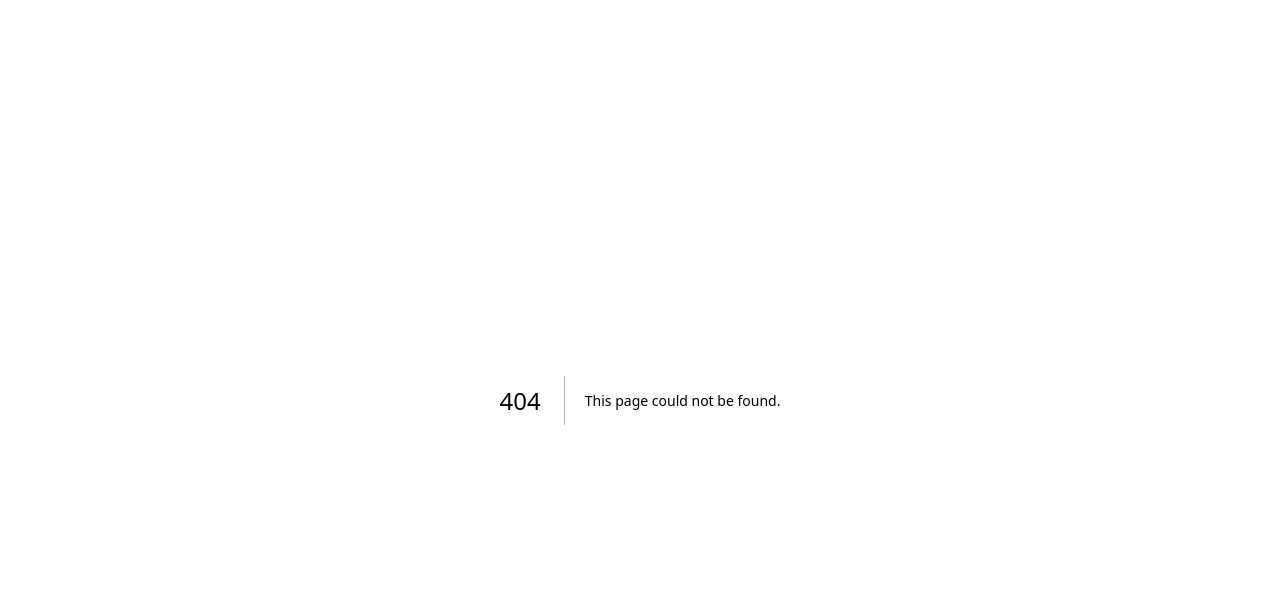
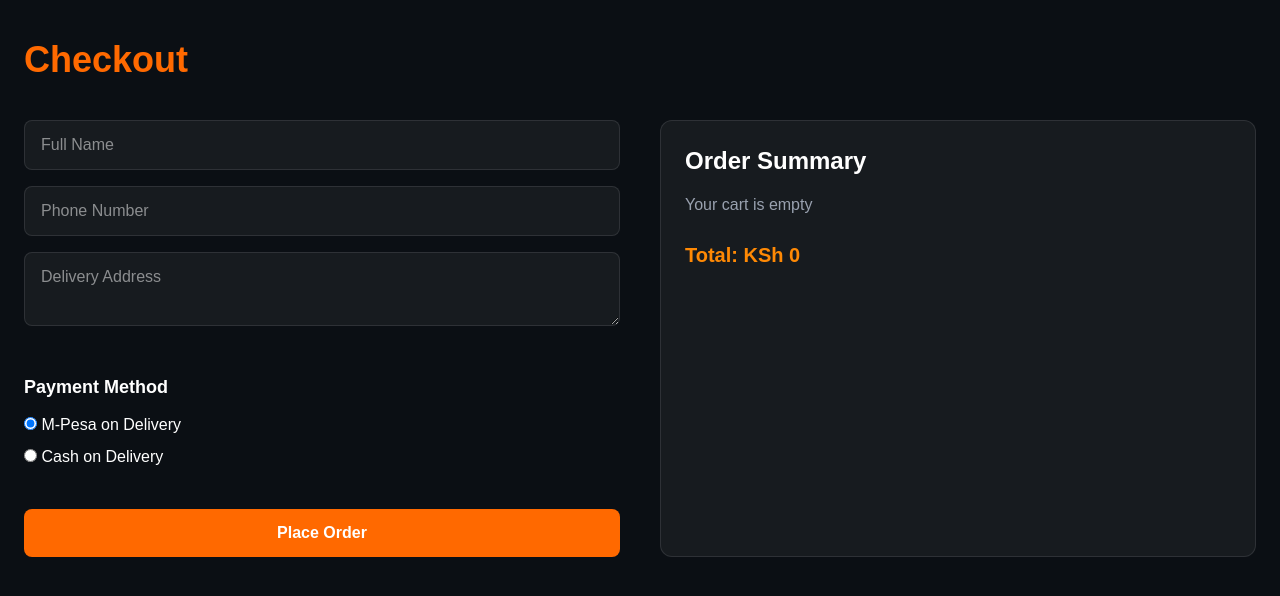
Before and after one commit to Antony-Mwangi/Auto-Genius, a Next.js app: page /checkout in a window 1280 px wide. Before the commit this address had no page. Shown: the top 596 px of the page. Built offline with nearby package versions, Linux system fonts and the light colour scheme.

Commit message:
checkout

```diff
--- a/app/cart/page.tsx
+++ b/app/cart/page.tsx
@@ -1,86 +1,82 @@
 "use client";
 
-import Link from "next/link";
-
 import { useCart } from "@/app/context/CartContext";
-
-import CartItem from "@/app/components/cart/CartItem";
-import CartSummary from "@/app/components/cart/CartSummary";
+import { useRouter } from "next/navigation";
 
 export default function CartPage() {
+  const router = useRouter();
 
-  const { cart } = useCart();
-
-  if (cart.length === 0) {
+  const {
+    cart,
+    increaseQuantity,
+    decreaseQuantity,
+    removeFromCart,
+    subtotal,
+  } = useCart();
 
   return (
+    <main className="min-h-screen bg-[#0b0f14] text-white px-6 py-10">
 
-      <main className="min-h-screen bg-[#0b0f14] flex items-center justify-center">
-
-        <div className="text-center">
-
-          <h1 className="text-4xl font-bold text-white">
-            Your Cart is Empty
+      <h1 className="text-3xl font-bold mb-8 text-orange-500">
+        Your Cart
       </h1>
 
-          <p className="text-gray-400 mt-5">
-            Start shopping for premium auto parts.
+      {cart.length === 0 ? (
+        <p className="text-gray-400">Your cart is empty.</p>
+      ) : (
+        <div className="space-y-6">
+
+          {cart.map((item) => (
+            <div
+              key={item.id}
+              className="flex items-center justify-between border border-white/10 p-4 rounded-xl"
+            >
+              <div>
+                <h2 className="font-semibold">{item.name}</h2>
+                <p className="text-gray-400 text-sm">
+                  KSh {item.price.toLocaleString()}
                 </p>
+              </div>
 
-          <Link
-            href="/shop"
-            className="
-            inline-block
-            mt-8
-            px-8
-            py-3
-            rounded-xl
-            bg-orange-500
-            text-white
-          "
-          >
-            Continue Shopping
-          </Link>
+              <div className="flex items-center gap-3">
+
+                <button onClick={() => decreaseQuantity(item.id)}>
+                  -
+                </button>
+
+                <span>{item.quantity}</span>
+
+                <button onClick={() => increaseQuantity(item.id)}>
+                  +
+                </button>
 
               </div>
 
-      </main>
-
-    );
-  }
-
-  return (
-
-    <main className="min-h-screen bg-[#0b0f14] text-white">
-
-      <div className="max-w-7xl mx-auto px-6 py-12">
-
-        <h1 className="text-4xl font-bold mb-10">
-          Shopping Cart
-        </h1>
-
-        <div className="grid lg:grid-cols-3 gap-10">
-
-          <div className="lg:col-span-2 space-y-6">
-
-            {cart.map((item) => (
-
-              <CartItem
-                key={item.id}
-                item={item}
-              />
-
+              <button
+                onClick={() => removeFromCart(item.id)}
+                className="text-red-400"
+              >
+                Remove
+              </button>
+            </div>
           ))}
 
-          </div>
+          <div className="flex justify-between items-center pt-6 border-t border-white/10">
+            <h2 className="text-xl font-bold">
+              Total: KSh {subtotal.toLocaleString()}
+            </h2>
 
-          <CartSummary/>
-
+            <button
+              onClick={() => router.push("/checkout")}
+              className="bg-orange-500 px-6 py-3 rounded-lg font-semibold"
+            >
+              Checkout
+            </button>
           </div>
 
         </div>
+      )}
 
     </main>
-
   );
 }
--- /dev/null
+++ b/app/checkout/page.tsx
@@ -0,0 +1,147 @@
+"use client";
+
+import { useCart } from "@/app/context/CartContext";
+import { useState } from "react";
+import { useRouter } from "next/navigation";
+
+export default function CheckoutPage() {
+  const router = useRouter();
+  const { cart, subtotal, clearCart } = useCart();
+
+  const [name, setName] = useState("");
+  const [phone, setPhone] = useState("");
+  const [address, setAddress] = useState("");
+
+  const [paymentMethod, setPaymentMethod] = useState("mpesa");
+
+  const [loading, setLoading] = useState(false);
+
+  const handlePlaceOrder = async () => {
+    setLoading(true);
+
+    const orderData = {
+      customer: { name, phone, address },
+      items: cart,
+      total: subtotal,
+      paymentMethod,
+    };
+
+    console.log("ORDER:", orderData);
+
+    // 🔔 1. Simulate sending SMS/WhatsApp to owner
+    await notifyOwner(orderData);
+
+    // 🧹 2. Clear cart
+    clearCart();
+
+    // 🔁 3. Redirect
+    router.push("/shop");
+  };
+
+  const notifyOwner = async (order: any) => {
+    console.log("📲 Sending WhatsApp/SMS to owner...");
+    console.log("Order notification:", order);
+
+    // later: Twilio / WhatsApp API integration here
+  };
+
+  return (
+    <div className="min-h-screen bg-[#0b0f14] text-white px-6 py-10">
+
+      <h1 className="text-4xl font-bold text-orange-500">
+        Checkout
+      </h1>
+
+      <div className="mt-10 grid md:grid-cols-2 gap-10">
+
+        {/* LEFT - FORM */}
+        <div className="space-y-4">
+
+          <input
+            placeholder="Full Name"
+            value={name}
+            onChange={(e) => setName(e.target.value)}
+            className="w-full px-4 py-3 bg-white/5 border border-white/10 rounded-lg"
+          />
+
+          <input
+            placeholder="Phone Number"
+            value={phone}
+            onChange={(e) => setPhone(e.target.value)}
+            className="w-full px-4 py-3 bg-white/5 border border-white/10 rounded-lg"
+          />
+
+          <textarea
+            placeholder="Delivery Address"
+            value={address}
+            onChange={(e) => setAddress(e.target.value)}
+            className="w-full px-4 py-3 bg-white/5 border border-white/10 rounded-lg"
+          />
+
+          {/* PAYMENT OPTIONS */}
+          <div className="mt-6">
+            <h3 className="text-lg font-semibold mb-3">
+              Payment Method
+            </h3>
+
+            <label className="block mb-2">
+              <input
+                type="radio"
+                value="mpesa"
+                checked={paymentMethod === "mpesa"}
+                onChange={(e) => setPaymentMethod(e.target.value)}
+              />{" "}
+              M-Pesa on Delivery
+            </label>
+
+            <label>
+              <input
+                type="radio"
+                value="cash"
+                checked={paymentMethod === "cash"}
+                onChange={(e) => setPaymentMethod(e.target.value)}
+              />{" "}
+              Cash on Delivery
+            </label>
+          </div>
+
+          <button
+            onClick={handlePlaceOrder}
+            disabled={loading}
+            className="w-full mt-6 py-3 bg-orange-500 rounded-lg font-bold"
+          >
+            {loading ? "Placing Order..." : "Place Order"}
+          </button>
+        </div>
+
+        {/* RIGHT - SUMMARY */}
+        <div className="bg-white/5 border border-white/10 p-6 rounded-xl">
+
+          <h2 className="text-2xl font-bold mb-4">
+            Order Summary
+          </h2>
+
+          {cart.length === 0 ? (
+            <p className="text-gray-400">Your cart is empty</p>
+          ) : (
+            cart.map((item) => (
+              <div
+                key={item.id}
+                className="flex justify-between border-b border-white/10 py-2"
+              >
+                <span>{item.name} x {item.quantity}</span>
+                <span>KSh {item.price * item.quantity}</span>
+              </div>
+            ))
+          )}
+
+          <div className="mt-6 text-xl font-bold text-orange-400">
+            Total: KSh {subtotal.toLocaleString()}
+          </div>
+
+        </div>
+
+      </div>
+    </div>
+  );
+}
--- a/app/shop/page.tsx
+++ b/app/shop/page.tsx
@@ -1,13 +1,18 @@
 "use client";
 
 import { useMemo, useState } from "react";
+import { useRouter } from "next/navigation";
 
 import { products } from "@/app/data/products";
+import { useCart } from "@/app/context/CartContext";
 
 import SearchBar from "@/app/components/shop/SearchBar";
 import ProductGrid from "@/app/components/shop/ProductGrid";
 
 export default function ShopPage() {
+  const router = useRouter();
+  const { totalItems } = useCart();
+
   const [search, setSearch] = useState("");
 
   const filteredProducts = useMemo(() => {
@@ -26,24 +31,40 @@ export default function ShopPage() {
   return (
     <main className="min-h-screen bg-[#0b0f14] text-white">
 
-      {/* Hero */}
+      {/* HERO */}
       <section className="border-b border-white/10">
-        <div className="mx-auto max-w-7xl px-6 py-16">
+        <div className="mx-auto max-w-7xl px-6 py-16 flex items-center justify-between">
 
+          <div>
             <h1 className="text-5xl font-bold">
-            Genuine
-            <span className="text-orange-500"> Auto Spares</span>
+              Genuine{" "}
+              <span className="text-orange-500">Auto Spares</span>
             </h1>
 
             <p className="mt-5 max-w-2xl text-gray-400">
               Browse high-quality spare parts for Toyota,
               Nissan, Subaru, Mazda, Honda and more.
             </p>
+          </div>
+
+          {/* CART ICON */}
+          <button
+            onClick={() => router.push("/cart")}
+            className="relative text-3xl"
+          >
+            🛒
+
+            {totalItems > 0 && (
+              <span className="absolute -top-2 -right-2 bg-orange-500 text-white text-xs px-2 py-1 rounded-full">
+                {totalItems}
+              </span>
+            )}
+          </button>
 
         </div>
       </section>
 
-      {/* Products */}
+      {/* PRODUCTS */}
       <section className="mx-auto max-w-7xl px-6 py-12">
 
         <SearchBar
```
Lines whose indentation alone changed are shown as unchanged.
